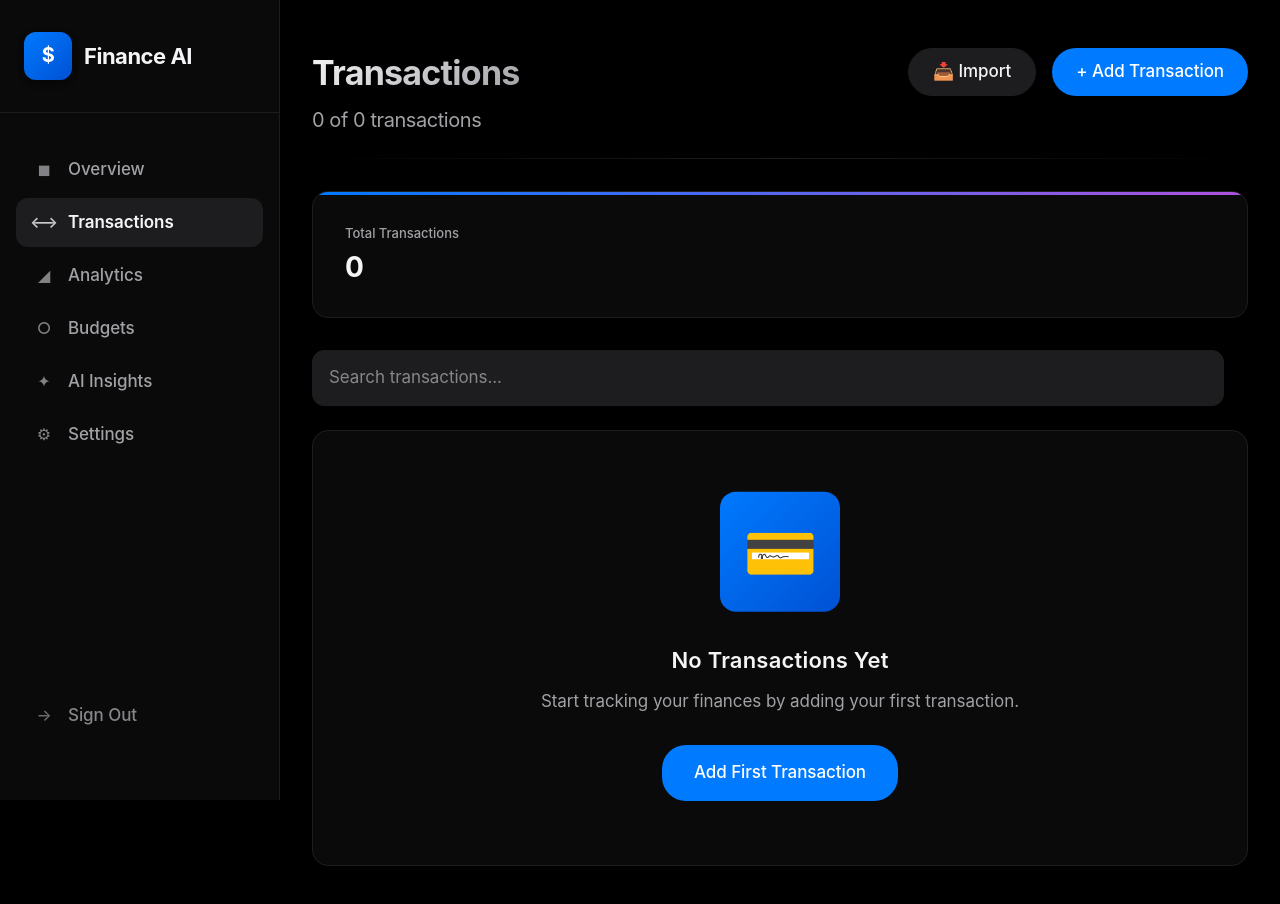
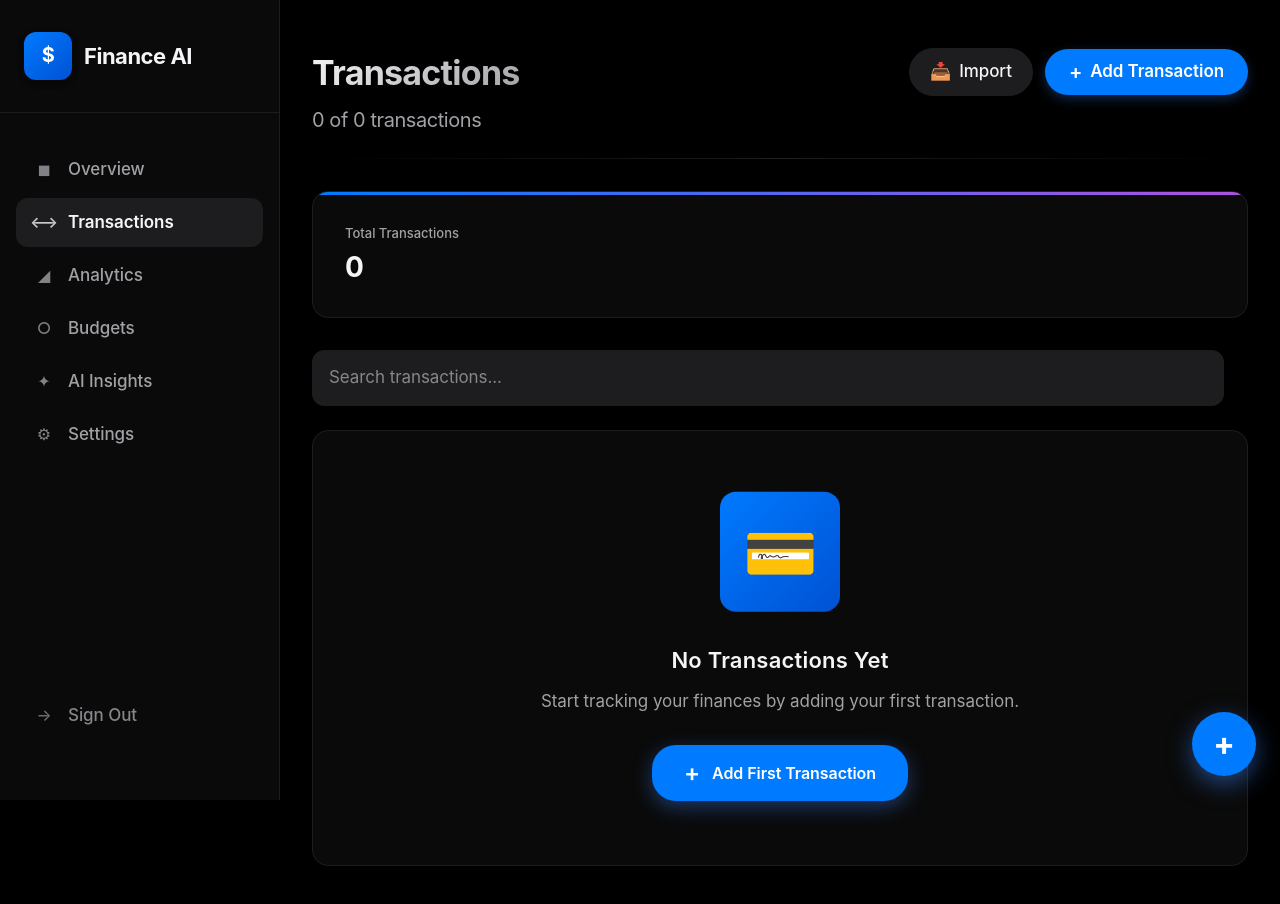
Before and after one commit to not0aag/AIFinanceAnalysis, a Next.js app: page /dashboard/transactions in a window 1280 px wide. Shown: the top 904 px of the page. Built offline with nearby package versions, Linux system fonts and the light colour scheme.

Commit message:
Enhance transaction page: improve Add Transaction buttons with floating action button

```diff
--- a/src/app/(dashboard)/dashboard/transactions/page.tsx
+++ b/src/app/(dashboard)/dashboard/transactions/page.tsx
@@ -277,13 +277,22 @@ export default function TransactionsPage() {
           </p>
         </div>
 
-        <div style={{ display: 'flex', gap: 'var(--space-4)' }}>
-          <button
+        <div style={{ display: 'flex', gap: 'var(--space-3)', alignItems: 'center' }}>
+          <motion.button
             className="btn btn-secondary"
             onClick={() => setShowBulkImport(true)}
+            whileHover={{ scale: 1.02 }}
+            whileTap={{ scale: 0.98 }}
+            style={{
+              display: 'flex',
+              alignItems: 'center',
+              gap: 'var(--space-2)',
+              padding: 'var(--space-3) var(--space-5)'
+            }}
           >
-            📥 Import
-          </button>
+            <span>📥</span>
+            <span>Import</span>
+          </motion.button>
           <motion.button
             className="btn btn-primary"
             onClick={() => {
@@ -292,8 +301,17 @@ export default function TransactionsPage() {
             }}
             whileHover={{ scale: 1.05 }}
             whileTap={{ scale: 0.95 }}
+            style={{
+              display: 'flex',
+              alignItems: 'center',
+              gap: 'var(--space-2)',
+              padding: 'var(--space-3) var(--space-6)',
+              fontWeight: '600',
+              boxShadow: '0 4px 12px rgba(59, 130, 246, 0.3)'
+            }}
           >
-            + Add Transaction
+            <span style={{ fontSize: '20px', lineHeight: '1' }}>+</span>
+            <span>Add Transaction</span>
           </motion.button>
         </div>
       </div>
@@ -444,8 +462,19 @@ export default function TransactionsPage() {
                   onClick={() => setShowForm(true)}
                   whileHover={{ scale: 1.05 }}
                   whileTap={{ scale: 0.95 }}
+                  style={{
+                    display: 'flex',
+                    alignItems: 'center',
+                    gap: 'var(--space-3)',
+                    margin: '0 auto',
+                    padding: 'var(--space-4) var(--space-8)',
+                    fontSize: '16px',
+                    fontWeight: '600',
+                    boxShadow: '0 6px 20px rgba(59, 130, 246, 0.4)'
+                  }}
                 >
-                  Add First Transaction
+                  <span style={{ fontSize: '24px', lineHeight: '1' }}>+</span>
+                  <span>Add First Transaction</span>
                 </motion.button>
               </>
             ) : (
@@ -485,6 +514,39 @@ export default function TransactionsPage() {
           />
         )}
       </AnimatePresence>
+
+      {/* Floating Action Button for Mobile */}
+      <motion.button
+        className="btn btn-primary"
+        onClick={() => {
+          setEditingTransaction(null)
+          setShowForm(true)
+        }}
+        whileHover={{ scale: 1.1 }}
+        whileTap={{ scale: 0.9 }}
+        initial={{ opacity: 0, scale: 0 }}
+        animate={{ opacity: 1, scale: 1 }}
+        transition={{ delay: 0.3 }}
+        style={{
+          position: 'fixed',
+          bottom: 'var(--space-6)',
+          right: 'var(--space-6)',
+          width: '64px',
+          height: '64px',
+          borderRadius: '50%',
+          display: 'flex',
+          alignItems: 'center',
+          justifyContent: 'center',
+          fontSize: '32px',
+          fontWeight: 'bold',
+          boxShadow: '0 8px 24px rgba(59, 130, 246, 0.5)',
+          zIndex: 999,
+          padding: 0
+        }}
+        title="Add Transaction"
+      >
+        +
+      </motion.button>
     </motion.div>
   )
 }
```
